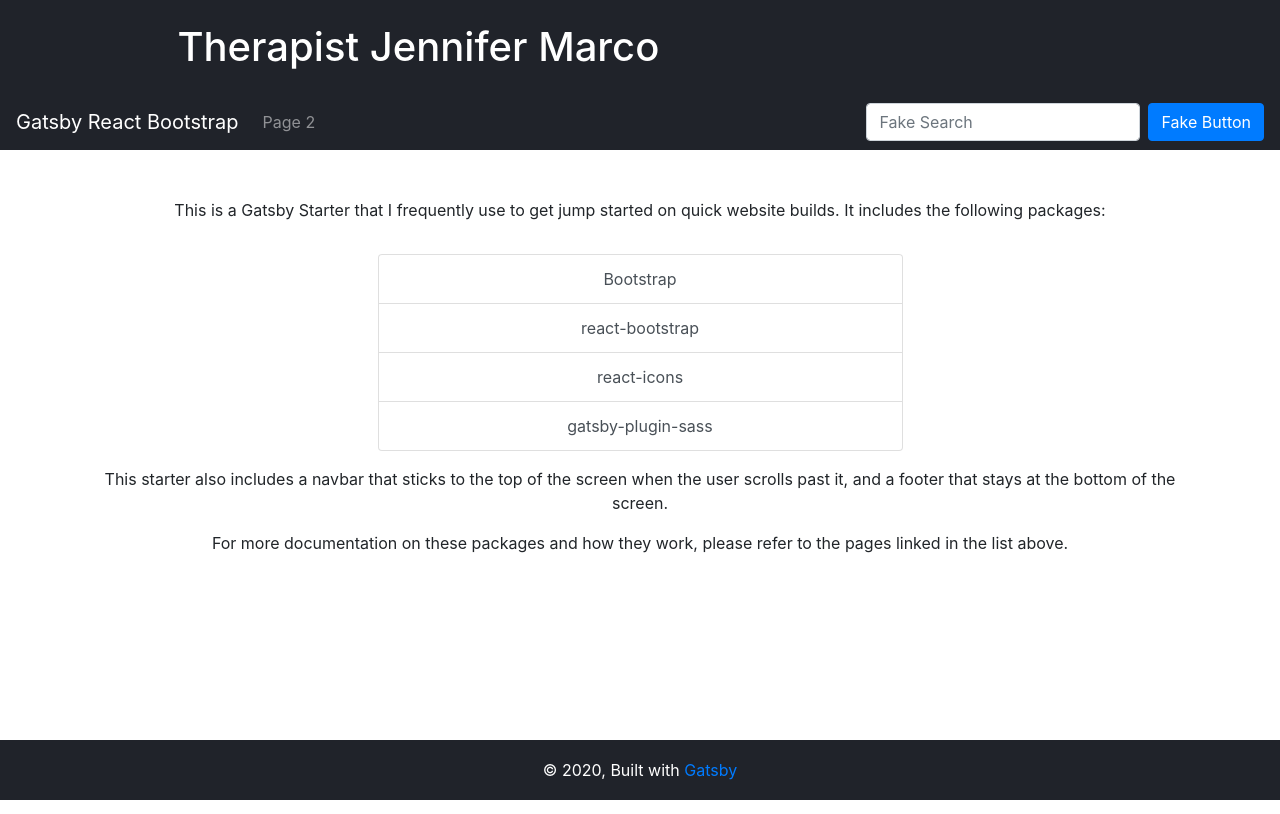
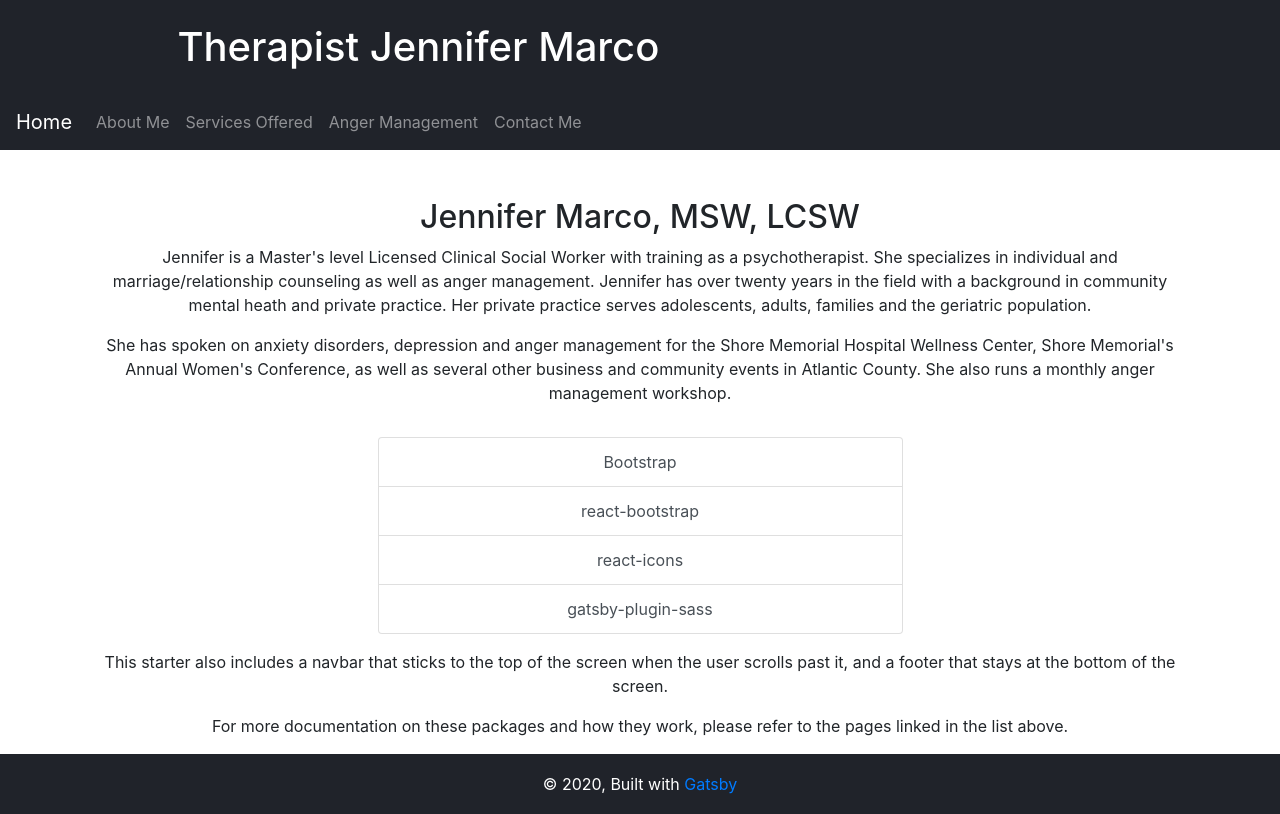
Before and after one commit to darjama/jjm, a Gatsby site in the folder jjm/: page / in a window 1280 px wide. Built offline with nearby package versions, Linux system fonts and the light colour scheme; Gatsby itself is replaced by a stand-in of ours.

Commit message:
Customized header with additional page links

```diff
--- a/jjm/src/components/navBar.js
+++ b/jjm/src/components/navBar.js
@@ -10,28 +10,31 @@ const CustomNavbar = ({ pageInfo }) => {
       <Navbar variant="dark" expand="lg" id="site-navbar">
         {/* <Container> */}
         <Link to="/" className="link-no-style">
-          <Navbar.Brand as="span">Gatsby React Bootstrap</Navbar.Brand>
+          <Navbar.Brand as="span">Home</Navbar.Brand>
         </Link>
         <Navbar.Toggle aria-controls="basic-navbar-nav" />
         <Navbar.Collapse id="basic-navbar-nav">
           <Nav className="mr-auto" activeKey={pageInfo && pageInfo.pageName}>
-            <Link to="/page-2" className="link-no-style">
-              <Nav.Link as="span" eventKey="page-2">
-                Page 2
+            <Link to="/about-me" className="link-no-style">
+              <Nav.Link as="span" eventKey="about-me">
+                About Me
               </Nav.Link>
             </Link>
-          </Nav>
-          <Nav className="ml-auto">
-            <Form inline onSubmit={e => e.preventDefault()}>
-              <Form.Group>
-                <FormControl
-                  type="text"
-                  placeholder="Fake Search"
-                  className="mr-2"
-                />
-              </Form.Group>
-              <Button>Fake Button</Button>
-            </Form>
+            <Link to="/services-offered" className="link-no-style">
+              <Nav.Link as="span" eventKey="services-offered">
+                Services Offered
+              </Nav.Link>
+            </Link>
+            <Link to="/anger-management" className="link-no-style">
+              <Nav.Link as="span" eventKey="anger-management">
+                Anger Management
+              </Nav.Link>
+            </Link>
+            <Link to="/contact-me" className="link-no-style">
+              <Nav.Link as="span" eventKey="contact-me">
+                Contact Me
+              </Nav.Link>
+            </Link>
           </Nav>
         </Navbar.Collapse>
         {/* </Container> */}
--- a/jjm/src/pages/index.js
+++ b/jjm/src/pages/index.js
@@ -6,13 +6,16 @@ import SEO from "../components/seo"
 
 const IndexPage = () => (
   <Layout pageInfo={{ pageName: "index" }}>
-    <SEO title="Home" keywords={[`gatsby`, `react`, `bootstrap`]} />
+    <SEO title="Home" keywords={[`therapy`, `anger management`, `court evaluation`, `brief therapy`]} />
     <Container className="text-center">
       <Row>
         <Col>
+        <h2>Jennifer Marco, MSW, LCSW</h2>
           <p>
-            This is a Gatsby Starter that I frequently use to get jump started
-            on quick website builds. It includes the following packages:
+Jennifer is a Master's level Licensed Clinical Social Worker with training as a psychotherapist. She specializes in individual and marriage/relationship counseling as well as anger management. Jennifer has over twenty years in the field with a background in community mental heath and private practice. Her private practice serves adolescents, adults, families and the geriatric population.
+          </p>
+          <p>
+She has spoken on anxiety disorders, depression and anger management for the Shore Memorial Hospital Wellness Center, Shore Memorial's Annual Women's Conference, as well as several other business and community events in Atlantic County. She also runs a monthly anger management workshop.
           </p>
         </Col>
       </Row>
```
